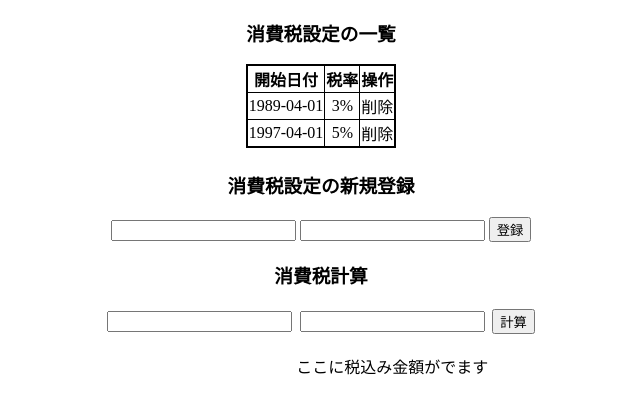
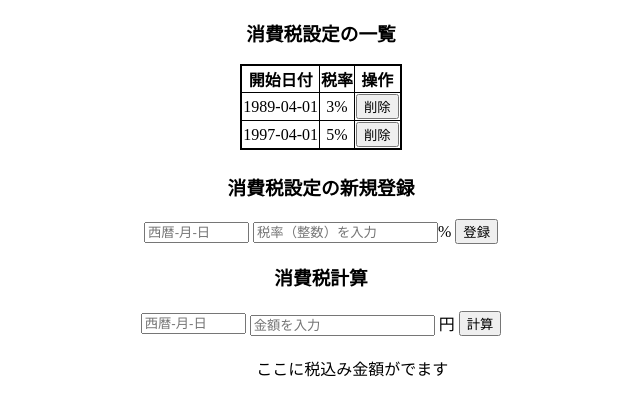
Before and after one commit to NishidaTakashi/Kyoino-test, a CodeIgniter app: page /database/index.php/tax/index in a window 1280 px wide. Shown: the top 416 px of the page, without its empty margins (319-959 px from the left). Run offline with CodeIgniter, Linux system fonts and the light colour scheme; data comes from the database, SQL or seed files in the repository.

Commit message:
viewの修正

```diff
--- a/application/controllers/Tax.php
+++ b/application/controllers/Tax.php
@@ -26,8 +26,7 @@ class Tax extends CI_Controller {
 	 * map to /index.php/welcome/<method_name>
 	 * @see https://codeigniter.com/user_guide/general/urls.html
 	 */
-	public function index()
-	{
+	public function index(){
 		$data["taxes"]=$this->Tax_model->get_tax();
 		$this->load->view("tax",$data);
 	}
--- a/application/views/tax.php
+++ b/application/views/tax.php
@@ -24,7 +24,9 @@
             </td>
             <td>
               <!-- 機能１－－delete -->
-              削除
+              <?php echo form_open("tax/delete"); ?>
+                <input type="submit" name="" value="削除">
+              </form>
             </td>
         </tr>
       <?php endforeach; ?>
@@ -32,10 +34,10 @@
 
       <h3>消費税設定の新規登録</h3>
       <!-- 機能２－－insert -->
-      <form class="" action="" method="post">
+      <?php echo form_open("tax/insert"); ?>
         <td>
-          <input type="text" name="" value="">
-          <input type="text" name="" value="">
+          <input type="tel" name="start" size="10" maxlength="10" pattern="\d{4}-\d{2}-\d{2}" placeholder="西暦-月-日">
+          <input type="number" name="rate" placeholder="税率（整数）を入力">%
           <input type="submit" name="" value="登録">
         </td>
       </form>
@@ -44,12 +46,12 @@
       <!-- 機能３－－select -->
       <table>
         <tr>
-          <form class="" action="" method="post">
+          <?php echo form_open("tax/select"); ?>
             <td>
-              <input type="text" name="" value="">
+              <input type="tel" name="started" size="10" maxlength="10" pattern="\d{4}-\d{2}-\d{2}" placeholder="西暦-月-日">
             </td>
             <td>
-              <input type="text" name="" value="">
+              <input type="number" name="money" placeholder="金額を入力"> 円
             </td>
             <td>
               <input type="submit" name="" value="計算">
```
